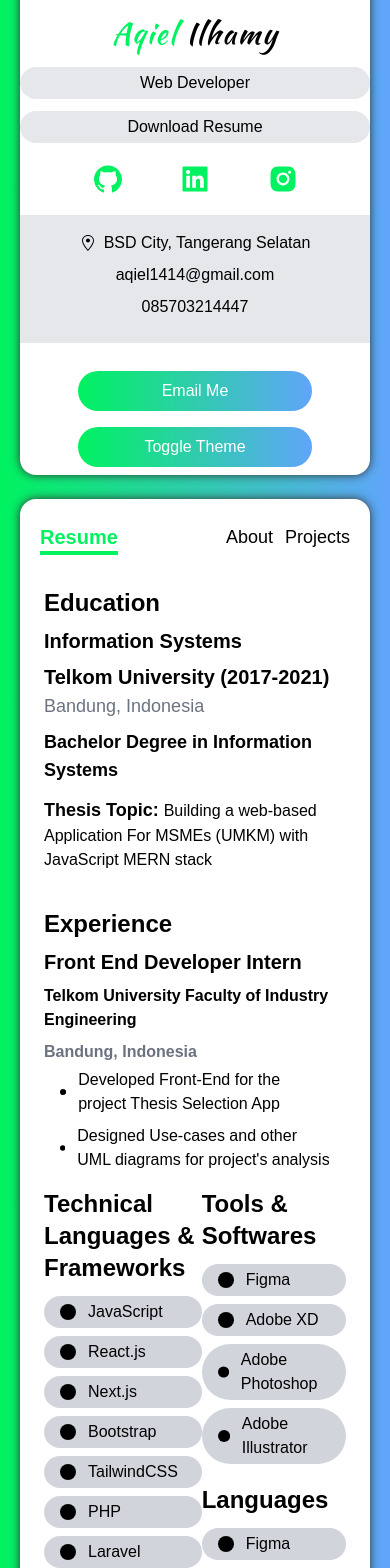
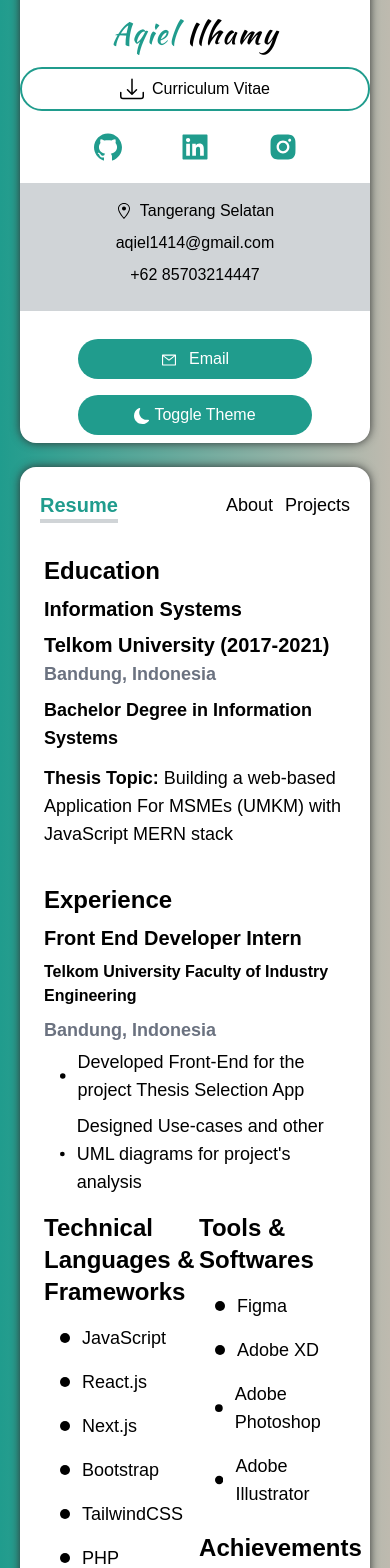
Before and after one commit to aqiel14/portfolio-aql, a Next.js app: page /resume in a window 390 px wide. Shown: the part 320-1888 px from the top of the page. Built offline with nearby package versions, Linux system fonts and the light colour scheme.

Commit message:
projects update

```diff
--- a/components/Navbar.tsx
+++ b/components/Navbar.tsx
@@ -30,7 +30,7 @@ const Navbar = () => {
   }, []);
   return (
     <div className="flex justify-between px-5 py-3 my-3">
-      <span className="text-xl font-bold border-b-4 text-green border-green md:text-2xl">
+      <span className="text-xl font-bold border-b-4 text-concretesky-3 border-concretesky-2 dark:text-night-3 dark:border-night-2 md:text-2xl">
         {activeItem}
       </span>
       <div className="flex space-x-3 text-lg ">
--- a/components/NonBar.tsx
+++ b/components/NonBar.tsx
@@ -6,9 +6,9 @@ const NonBar: FunctionComponent<{ data: ISkill }> = ({
   data: { Icon, name },
 }) => {
   return (
-    <div className="my-2 bg-gray-300 rounded-full dark:text-white dark:bg-dark-300 dark:bg-black-500">
-      <motion.div className="flex items-center px-4 py-1 rounded-full">
-        <Icon className="mr-3" /> {name}
+    <div className="my-2 rounded-full dark:text-white dark:bg-dark-300 dark:bg-black-500">
+      <motion.div className="flex items-center px-4 py-1 text-lg rounded-full">
+        <Icon size={10} className="mr-3" /> {name}
       </motion.div>
     </div>
   );
--- a/components/ServiceCard.tsx
+++ b/components/ServiceCard.tsx
@@ -11,9 +11,9 @@ const ServiceCard: FunctionComponent<{ service: IService }> = ({
   };
   return (
     <div className="flex items-center p-8 space-x-4">
-      <Icon className="w-12 h-12 text-green" />
+      <Icon className="w-12 h-12 text-concretesky-3 dark:text-night-3" />
       <div>
-        <h4 className="font-bold">{title}</h4>
+        <h4 className="text-xl font-bold">{title}</h4>
         <p dangerouslySetInnerHTML={createMarkup()} />
       </div>
     </div>
--- a/components/Sidebar.tsx
+++ b/components/Sidebar.tsx
@@ -1,7 +1,13 @@
-import { AiFillGithub, AiFillLinkedin, AiFillInstagram } from "react-icons/ai";
+import {
+  AiFillGithub,
+  AiFillLinkedin,
+  AiFillInstagram,
+  AiOutlineMail,
+} from "react-icons/ai";
 import { GoLocation } from "react-icons/go";
-import { GiTie } from "react-icons/gi";
+import { BsDownload } from "react-icons/bs";
 import Image from "next/image";
+import { BsMoonFill } from "react-icons/bs";
 
 import { useTheme } from "next-themes";
 
@@ -23,51 +29,54 @@ const Sidebar = () => {
         quality="100"
       />
       <h3 className="my-4 text-3xl font-medium tracking-wider font-kaushan">
-        <span className="text-green">Aqiel</span> Ilhamy
+        <span className="text-concretesky-3 dark:text-night-3">Aqiel</span>{" "}
+        Ilhamy
       </h3>
-      <p className="px-2 py-1 my-3 bg-gray-200 rounded-full dark:bg-dark-200 dark:bg-black-500">
+      {/* <p className="px-2 py-1 my-3 rounded-full bg-concretesky-2 dark:bg-dark-200 dark:bg-black-500">
         Web Developer
-      </p>
+      </p> */}
       <a
-        className="flex items-center justify-center px-2 py-1 my-2 bg-gray-200 rounded-full cursor-pointer dark:bg-dark-200 dark:bg-black-500"
+        className="flex items-center justify-center px-5 py-2 my-2 text-base text-black border-2 rounded-full cursor-pointer border-concretesky-3 dark:border-night-3 dark:text-white dark:bg-dark-200 dark:bg-black-500"
         href="/assets/Mohammad Aqiel Ilhamy Resume.pdf"
         download="Mohammad Aqiel Ilhamy Resume.pdf"
       >
-        {/* <GiTie className="w-6 h-6" />  */}
-        Download Resume
+        <BsDownload className="w-6 h-6 mr-2" />
+        Curriculum Vitae
       </a>
       {/* social Icons */}
-      <div className="flex justify-around w-9/12 mx-auto my-5 text-green md:w-full">
-        <a href="">
+      <div className="flex justify-around w-9/12 mx-auto my-5 text-concretesky-3 dark:text-night-3 md:w-full">
+        <a href="https://github.com/aqiel14">
           <AiFillGithub className="w-8 h-8 cursor-pointer" />
         </a>
-        <a>
+        <a href="https://www.linkedin.com/in/aqiel-ilhamy/">
           <AiFillLinkedin className="w-8 h-8 cursor-pointer" />
         </a>
-        <a>
+        <a href="https://www.instagram.com/acil_1612/">
           <AiFillInstagram className="w-8 h-8 cursor-pointer" />
         </a>
       </div>
       {/* address */}
-      <div className="py-4 my-5 bg-gray-200 dark:bg-dark-200 dark:bg-black-500">
+      <div className="py-4 my-5 bg-concretesky-2 dark:bg-dark-200 dark:bg-black-500">
         <div className="flex items-center justify-center space-x-2">
           <GoLocation />
-          <span>BSD City, Tangerang Selatan</span>
+          <span>Tangerang Selatan</span>
         </div>
         <p className="my-2">aqiel1414@gmail.com</p>
-        <p className="my-2">085703214447</p>
+        <p className="my-2">+62 85703214447</p>
       </div>
 
       <button
-        className="w-8/12 px-5 py-2 my-2 text-white rounded-full bg-gradient-to-r from-green to-blue-400 focus:outline-none"
+        className="w-8/12 px-5 py-2 my-2 text-white rounded-full bg-concretesky-3 dark:bg-night-3 focus:outline-none dark:shadow-custom-dark"
         onClick={() => window.open("mailto:aqiel1414@gmail.com")}
       >
-        Email Me
+        <AiOutlineMail className="items-center inline mr-3 text-center" />
+        Email
       </button>
       <button
-        className="w-8/12 px-5 py-2 my-2 text-white rounded-full bg-gradient-to-r from-green to-blue-400 focus:outline-none"
+        className="w-8/12 px-5 py-2 my-2 text-white rounded-full bg-concretesky-3 dark:bg-night-3 focus:outline-none dark:shadow-custom-dark"
         onClick={changeTheme}
       >
+        <BsMoonFill className="items-center inline mr-1 text-center" />
         Toggle Theme
       </button>
     </div>
--- a/data.ts
+++ b/data.ts
@@ -94,6 +94,19 @@ export const tools: ISkill[] = [
   },
 ];
 
+export const achievements: ISkill[] = [
+  {
+    Icon: BsCircleFill,
+    name: "TOEFL ITP Score : 607",
+    level: "85",
+  },
+  {
+    Icon: BsCircleFill,
+    name: "Telkom University English Proficiency Test Score : 600",
+    level: "85",
+  },
+];
+
 export const projects: IProject[] = [
   {
     id: 1,
--- a/pages/_document.tsx
+++ b/pages/_document.tsx
@@ -12,7 +12,7 @@ class MyDocument extends Document {
             rel="stylesheet"
           />
         </Head>
-        <body className="bg-gradient-to-r from-green to-blue-400 dark:from-dark-500 dark:to-dark-700 dark:text-white">
+        <body className="bg-gradient-to-r from-concretesky-3 to-concretesky-1 dark:from-night-3 dark:to-night-1 dark:text-white">
           <Main />
           <NextScript />
         </body>
--- a/pages/index.tsx
+++ b/pages/index.tsx
@@ -13,16 +13,16 @@ const index = () => {
       animate="animate"
       exit="exit"
     >
-      <h5 className="my-3 text-base font-medium">
+      <h5 className="my-3 text-xl font-base">
         A Fresh Graduate from Telkom University, Have a high interest for web
         app development, both Frontend and the Backend aspect. Specializing in
         React Single Page Application development.
       </h5>
       <div
-        className="flex-grow p-4 mt-5 bg-gray-400 dark:bg-dark-100"
+        className="flex-grow p-4 mt-5 bg-concretesky-2 dark:bg-dark-100"
         style={{ marginLeft: "-1.5rem", marginRight: "-1.5rem" }}
       >
-        <h6 className="my-3 text-xl font-bold tracking-wide">About</h6>
+        <h6 className="my-3 text-xl font-bold tracking-wide">Skills</h6>
         <motion.div
           className="grid gap-6 lg:grid-cols-2"
           variants={stagger}
--- a/pages/resume.tsx
+++ b/pages/resume.tsx
@@ -1,5 +1,5 @@
 import Bar from "../components/Bar";
-import { languages, tools } from "../data";
+import { achievements, languages, tools } from "../data";
 import { motion } from "framer-motion";
 import { routeAnimation, slidingUp } from "../animations";
 import NonBar from "../components/NonBar";
@@ -22,7 +22,7 @@ const resume = () => {
             <h5 className="my-2 text-xl font-bold">Information Systems</h5>
             <p className="my-2 text-xl font-bold">
               Telkom University (2017-2021){" "}
-              <span className="text-lg font-thin text-gray-500">
+              <span className="text-lg font-semibold text-gray-500">
                 Bandung, Indonesia
               </span>
             </p>
@@ -32,7 +32,7 @@ const resume = () => {
                 3.41/4.00
               </span> */}
             </p>
-            <p className="my-3">
+            <p className="my-3 text-lg">
               <span className="text-lg font-bold">Thesis Topic: </span>Building
               a web-based Application For MSMEs (UMKM) with JavaScript MERN
               stack
@@ -48,14 +48,14 @@ const resume = () => {
             <p className="my-2 font-semibold">
               Telkom University Faculty of Industry Engineering
             </p>{" "}
-            <span className="my-2 font-semibold text-gray-500">
+            <span className="my-2 text-lg font-semibold text-gray-500">
               Bandung, Indonesia
             </span>
-            <p className="flex items-center px-4 py-1">
+            <p className="flex items-center px-4 py-1 text-lg">
               <BsCircleFill size={10} className="mr-3 align-middle" />
               Developed Front-End for the project Thesis Selection App
             </p>
-            <p className="flex items-center px-4 py-1 ">
+            <p className="flex items-center px-4 py-1 text-lg">
               <BsCircleFill size={10} className="mr-3 align-middle" /> Designed
               Use-cases and other UML diagrams for project's analysis
             </p>
@@ -86,10 +86,10 @@ const resume = () => {
         </div>
 
         <div className="col-start-2 row-span-2">
-          <h5 className="my-3 text-2xl font-bold">Languages</h5>
+          <h5 className="my-3 text-2xl font-bold">Achievements</h5>
           <div className="my-2">
-            {tools.map((tool, i) => (
-              <NonBar data={tool} key={tool.name} />
+            {achievements.map((achievement, i) => (
+              <NonBar data={achievement} key={achievement.name} />
             ))}
           </div>
         </div>
--- a/styles/globals.css
+++ b/styles/globals.css
@@ -8,12 +8,7 @@ body {
   background-color: black;
   font-family: sans-serif;
 }
-
-::-webkit-scrollbar-thumb {
-  background-image: linear-gradient(to right bottom, #00f260, #0575e6);
+body::-webkit-scrollbar-thumb {
+  background-color: darkgrey;
+  outline: 1px solid slategrey;
 }
-
-::-webkit-scrollbar {
-  width: 8px;
-  height: 0px;
-}
--- a/tailwind.config.js
+++ b/tailwind.config.js
@@ -22,6 +22,31 @@ module.exports = {
           500: "#0f1115",
           700: "#202125",
         },
+        night: {
+          1: "#1b3549",
+          2: "#684159",
+          3: "#c74c46",
+        },
+        twilight: {
+          1: "#085467",
+          2: "#afa7bb",
+          3: "#f4c0b3",
+        },
+        pacific: {
+          1: "#3c3846",
+          2: "#4a4b78",
+          3: "#fde9cc",
+        },
+        deepblue: {
+          1: "#022534",
+          2: "#08546c",
+          3: "#a0bacc",
+        },
+        concretesky: {
+          1: "#bebaaf",
+          2: "#d0d4d7",
+          3: "#209c8d",
+        },
       },
     },
   },
```
Also changed, not shown: public/images/5.png (added), public/images/6.png (added).
